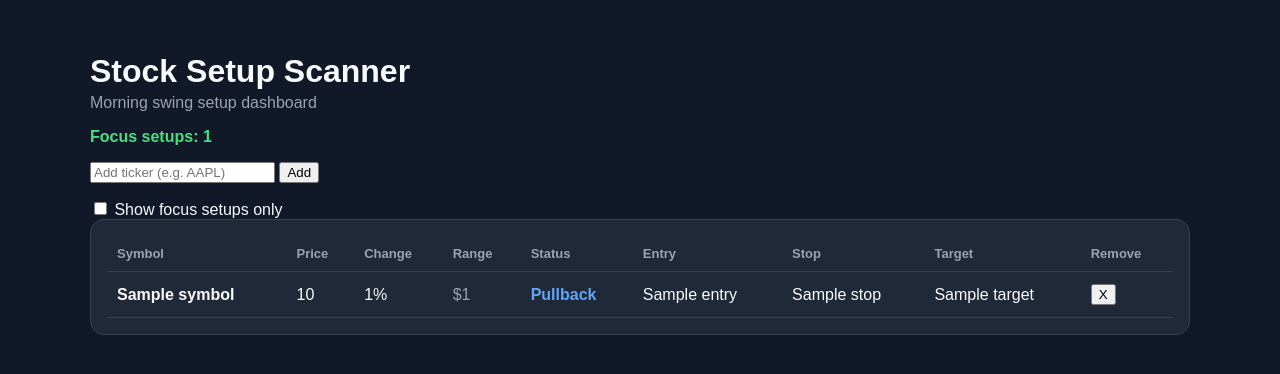
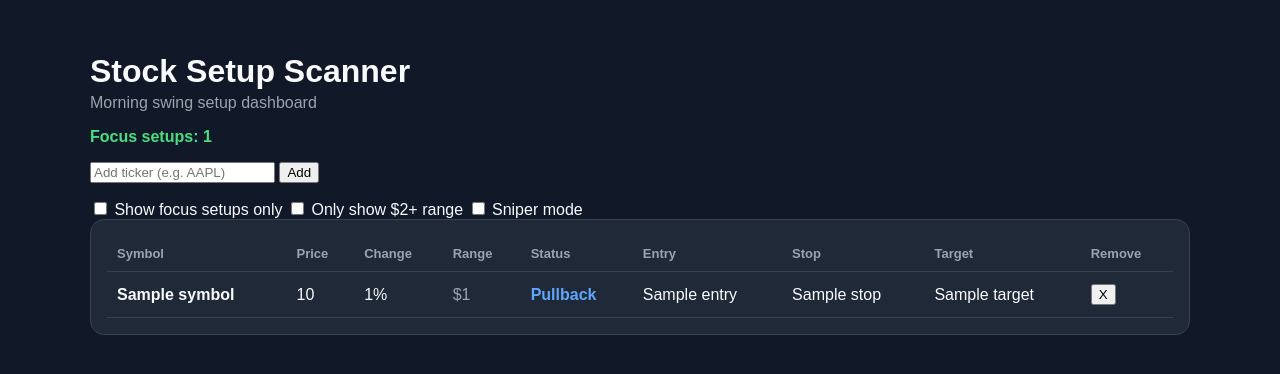
Before and after one commit to GrizzBuilt/stock-setup-scanner, a Flask app: template templates/index.html in a window 1280 px wide. Shown: the top 374 px of the page. Run offline with Flask 3, Linux system fonts and the light colour scheme; the template is opened without the code that fills it: most values are stand-ins (such as "Sample title", 1, 10 or a date in 2020).

Commit message:
Add range filter and sniper mode

```diff
--- a/templates/index.html
+++ b/templates/index.html
@@ -20,10 +20,21 @@
             <button type="submit">Add</button>
         </form>
 
-        <label class="filter-row">
+  <div class="filter-row">
+    <label>
         <input type="checkbox" id="focusOnly">
         Show focus setups only
     </label>
+
+    <label>
+        <input type="checkbox" id="rangeOnly">
+        Only show $2+ range
+    </label>
+    <label>
+    <input type="checkbox" id="sniperOnly">
+    Sniper mode
+</label>
+</div>
 
         <section class="card">
             <table>
@@ -43,7 +54,7 @@
 
                 <tbody>
                     {% for stock in stocks %}
-                        <tr data-status="{{ stock.status }}">
+                       <tr data-status="{{ stock.status }}" data-range="{{ stock.range_size }}">
                             <td><strong>{{ stock.symbol }}</strong></td>
                             <td>{{ stock.price }}</td>
                             <td>{{ stock.percent }}%</td>
@@ -74,26 +85,40 @@
             </table>
         </section>
     </main>
-
 <script>
     const focusOnly = document.getElementById("focusOnly");
+    const rangeOnly = document.getElementById("rangeOnly");
+    const sniperOnly = document.getElementById("sniperOnly");
     const rows = document.querySelectorAll("tbody tr");
 
-        focusOnly.addEventListener("change", function () {
+    function applyFilters() {
         rows.forEach(function (row) {
             const status = row.dataset.status;
+            const range = Number(row.dataset.range);
 
             const isFocus =
                 status === "Breakout Watch" ||
                 status === "Pullback";
 
-                row.style.display = focusOnly.checked && !isFocus ? "none" : "";
+            const isSniper = status === "Breakout Watch";
+
+            const passesFocus = !focusOnly.checked || isFocus;
+            const passesRange = !rangeOnly.checked || range >= 2;
+            const passesSniper = !sniperOnly.checked || isSniper;
+
+            row.style.display =
+                passesFocus && passesRange && passesSniper ? "" : "none";
         });
-        });
+    }
+
+    focusOnly.addEventListener("change", applyFilters);
+    rangeOnly.addEventListener("change", applyFilters);
+    sniperOnly.addEventListener("change", applyFilters);
 
     setInterval(function () {
         window.location.reload();
     }, 30000);
 </script>
+
 </body>
 </html>
```
Also changed, not shown: scanner.db. Lines whose indentation alone changed are shown as unchanged.
